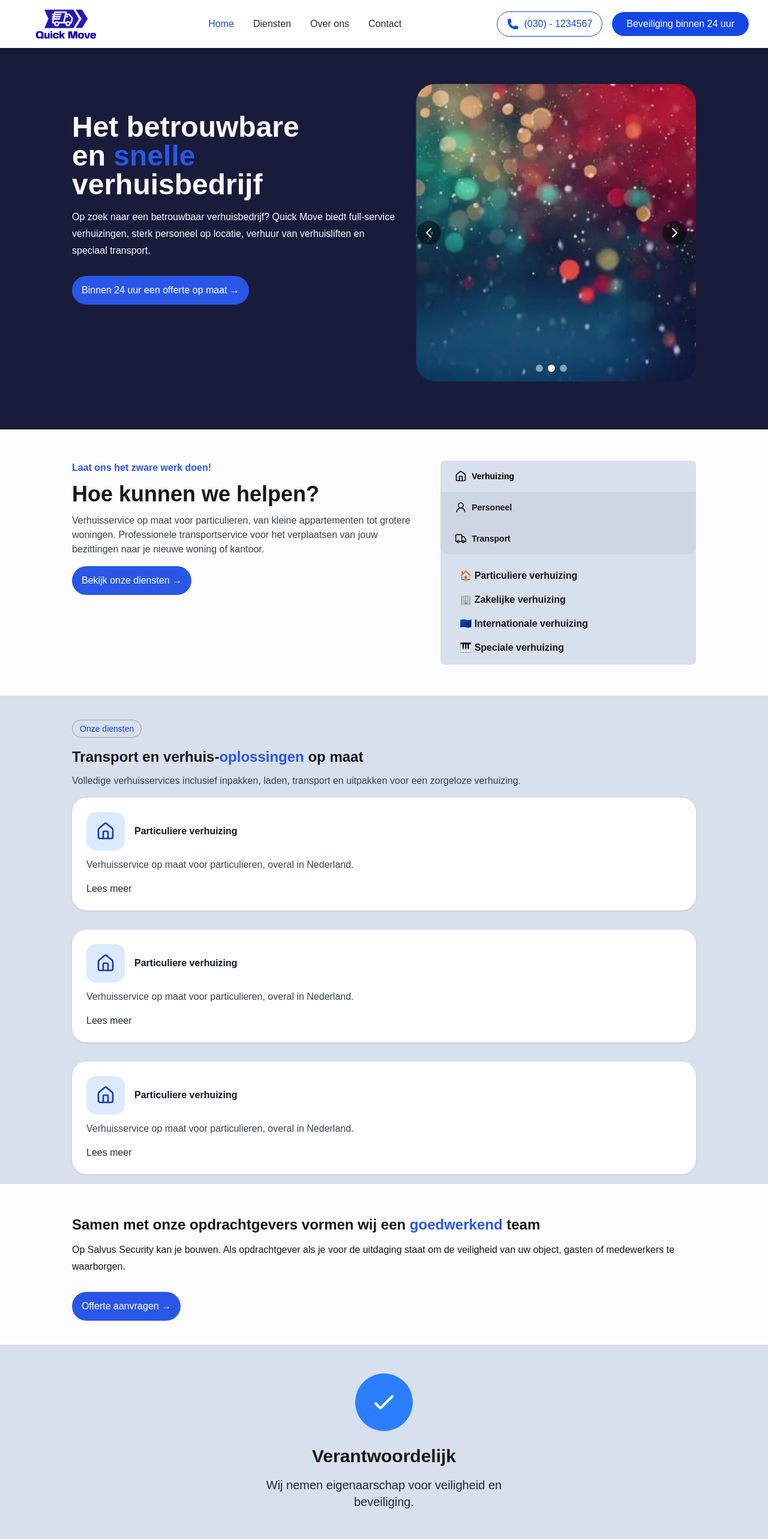
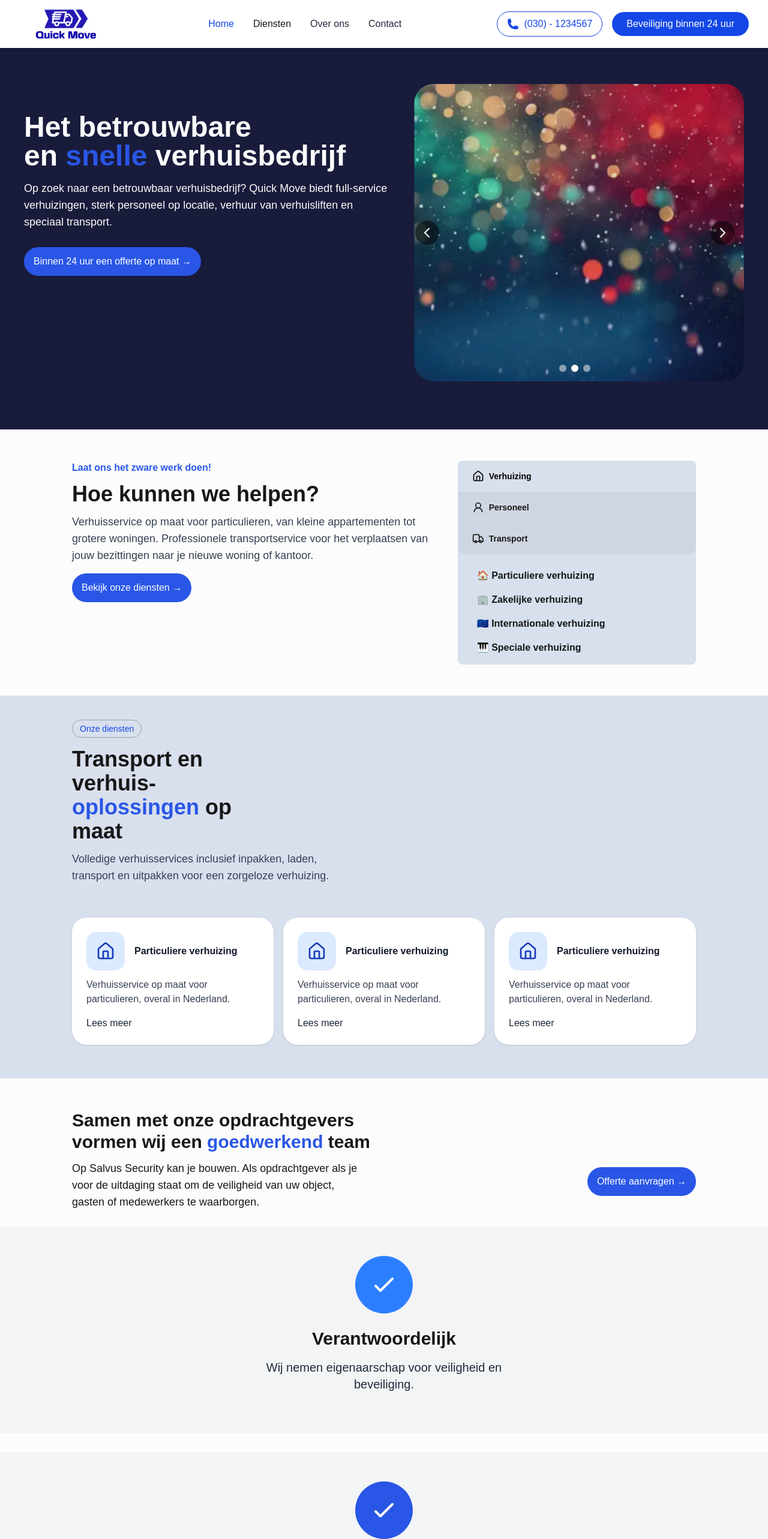
Before and after one commit to Turbootzz/Salvus-Security, a Next.js app: page / in a window 1280 px wide. Shown: the top 2566 px of the page at 60% size. Built offline with nearby package versions, Linux system fonts and the light colour scheme.

Commit message:
homepage responsive

```diff
--- a/src/components/common/cards/ValueProposition.tsx
+++ b/src/components/common/cards/ValueProposition.tsx
@@ -41,7 +41,7 @@ const ValueItem: React.FC<ValueItemProps> = ({
 const ValueProposition: React.FC = () => {
   return (
 	<>
-	  <div className="w-full bg-light-blue_c pt-12 pb-1 mb-8">
+	  <div className="w-full bg-gray-100 pt-12 pb-1 mb-8">
 		<div className="container mx-auto">
 		  <ValueItem
 			title="Verantwoordelijk"
@@ -50,7 +50,7 @@ const ValueProposition: React.FC = () => {
 		  />
 		</div>
 	  </div>
-	  <div className="w-full bg-light-blue_c pt-12 pb-1 mb-8">
+	  <div className="w-full bg-gray-100 pt-12 pb-1 mb-8">
 		<div className="container mx-auto">
 		  <ValueItem
 			title="Betrouwbaar"
--- a/src/components/layout/Capabilities.tsx
+++ b/src/components/layout/Capabilities.tsx
@@ -15,13 +15,13 @@ export default function Capabilities() {
   return (
 	<section className="bg-background mt-13 mb-13">
 	  <div className="container md:container-md lg:container-lg">
-		<div className="flex">
+		<div className="md:flex">
 		<div className="md:block mr-10">
 		<p className="text-secondary font-semibold pb-3">
 		  Laat ons het zware werk doen!
 		</p>
 		<h2 className="text-2xl md:text-4xl font-bold pb-3">Hoe kunnen we helpen?</h2>
-		<p className="text-gray-700 pb-4">
+		<p className="text-gray-700 pb-4 text-base md:text-lg">
 		  Verhuisservice op maat voor particulieren, van kleine appartementen
 		  tot grotere woningen. Professionele transportservice voor het
 		  verplaatsen van jouw bezittingen naar je nieuwe woning of kantoor.
--- a/src/components/layout/Heading.tsx
+++ b/src/components/layout/Heading.tsx
@@ -33,7 +33,7 @@ export default function Heading() {
 
   return (
 	<section className="bg-dark-blue_c pt-35 pb-20">
-	  <div className="container lg:container-lg">
+	  <div className="px-10">
 		<div className="md:flex">
 		<div className="md:block md:pr-5 mt-12">
 		<h1 className="text-background text-3xl md:text-5xl font-bold mb-4 mr-5">
@@ -53,7 +53,7 @@ export default function Heading() {
 			<br />
 			en <span className="text-secondary">snelle</span> verhuisbedrijf
 		</h1>
-		<p className="text-background mb-7 leading-7">
+		<p className="text-background mb-7 leading-7 text-base md:text-lg">
 		  Op zoek naar een betrouwbaar verhuisbedrijf? Quick Move biedt
 		  full-service verhuizingen, sterk personeel op locatie, verhuur van
 		  verhuisliften en speciaal transport.
--- a/src/components/layout/Reviews.tsx
+++ b/src/components/layout/Reviews.tsx
@@ -31,16 +31,20 @@ export default function Reviews() {
   return (
 	<section className="bg-background mt-13 mb-13">
 	  <div className="container lg:container-lg">
-		<h3 className="text-2xl font-bold mb-3">Samen met onze opdrachtgevers vormen wij een <span className="text-secondary">goedwerkend</span> team</h3>
-		<p className="mb-7 leading-7">
-		  Op Salvus Security kan je bouwen. Als opdrachtgever als je voor de
-		  uitdaging staat om de veiligheid van uw object, gasten of medewerkers
-		  te waarborgen.
-		</p>
-		<Button text="Offerte aanvragen &rarr;" onClick={() => alert("Klik!")} />
+	  <h3 className="text-2xl md:text-3xl md:max-w-140 font-bold mb-3">
+  Samen met onze opdrachtgevers vormen wij een <span className="text-secondary">goedwerkend</span> team
+</h3>
+<div className="md:flex md:items-center">
+  <p className="mb-7 leading-7 text-base md:text-lg md:max-w-120">
+    Op Salvus Security kan je bouwen. Als opdrachtgever als je voor de
+    uitdaging staat om de veiligheid van uw object, gasten of medewerkers
+    te waarborgen.
+  </p>
+  <Button className="md:ml-auto" text="Offerte aanvragen &rarr;" onClick={() => alert("Klik!")} />
+</div>
 	  </div>
 	  <ValueProposition />
-	  <div className="flex justify-center p-8 bg-gray-100">
+	  <div className="flex justify-center p-8 bg-light-blue_c">
 	  <ReviewSlideShow />
 	</div>
 	</section>
--- a/src/components/layout/Services.tsx
+++ b/src/components/layout/Services.tsx
@@ -5,17 +5,18 @@ export default function Services() {
   return (
 	<section className="bg-light-blue_c mt-13 mb-13">
 	  <div className="container lg:container-lg pt-10">
-		<h4 className="text-blue-700 border text-sm border-gray-400 rounded-4xl px-3 py-1 inline-block mb-4">
+		<h4 id="diensten" className="text-blue-700 border text-sm border-gray-400 rounded-4xl px-3 py-1 inline-block mb-4 scroll-mt-20">
 		  Onze diensten
 		</h4>
-		<h2 className="text-2xl font-bold mb-3">
+		<h2 className="text-2xl md:text-4xl font-bold mb-3 md:max-w-80">
 		  Transport en verhuis-
 		  <span className="text-secondary">oplossingen</span> op maat
 		</h2>
-		<p className="text-gray-700 text-base">
+		<p className="text-gray-700 text-base md:text-lg max-w-120">
 		  Volledige verhuisservices inclusief inpakken, laden, transport en
 		  uitpakken voor een zorgeloze verhuizing.
 		</p>
+		<div className="md:grid md:grid-cols-3 md:gap-4 md:py-10">
 		<div className="py-4">
 		<ServiceCard
 			className="mx-auto"
@@ -46,6 +47,7 @@ export default function Services() {
 			href="/services/particuliere-verhuizing"
 		  />
 		</div>
+		</div>
 	  </div>
 	</section>
   );
--- a/src/components/navigation/Navbar.tsx
+++ b/src/components/navigation/Navbar.tsx
@@ -1,6 +1,6 @@
 "use client";
 import { useState } from "react";
-import Link from 'next/link'
+import Link from "next/link";
 import { Menu, X } from "lucide-react";
 import Image from "next/image";
 import Phone from "@/components/common/icons/Phone";
@@ -33,15 +33,20 @@ export default function Navbar() {
 
 		  {/* Desktop Navigation */}
 		  <div className="hidden md:flex md:items-center md:space-x-8">
-		  <Link
-			  href="/"
-			  className="text-blue-700 font-medium"
-			>
+			<Link href="/" className="text-blue-700 font-medium">
 			  Home
 			</Link>
 			<Link
-			  href="/Diensten"
-			  className="text-gray-800 hover:text-blue-700 font-medium"
+			  href="/"
+			  as="/#diensten"
+			  scroll={false}
+			  onClick={(e) => {
+				e.preventDefault();
+				const element = document.getElementById("diensten");
+				if (element) {
+				  element.scrollIntoView({ behavior: "smooth" });
+				}
+			  }}
 			>
 			  Diensten
 			</Link>
@@ -61,11 +66,17 @@ export default function Navbar() {
 
 		  {/* Desktop CTA buttons */}
 		  <div className="hidden md:flex md:items-center md:space-x-4">
-			<Link href="tel:0301234567" className="flex items-center px-4 py-2 border border-blue-700 text-blue-700 rounded-full hover:bg-blue-50">
-			  <Phone/>
+			<Link
+			  href="tel:0301234567"
+			  className="flex items-center px-4 py-2 border border-blue-700 text-blue-700 rounded-full hover:bg-blue-50"
+			>
+			  <Phone />
 			  <span className="ml-2">(030) - 1234567</span>
 			</Link>
-			<Link href="/" className="px-6 py-2 bg-blue-700 text-white font-medium rounded-full hover:bg-blue-800">
+			<Link
+			  href="/"
+			  className="px-6 py-2 bg-blue-700 text-white font-medium rounded-full hover:bg-blue-800"
+			>
 			  Beveiliging binnen 24 uur
 			</Link>
 		  </div>
@@ -91,7 +102,9 @@ export default function Navbar() {
 			exit={{ opacity: 0, y: -10 }}
 			transition={{ duration: 0.2 }}
 			className="md:hidden absolute w-full bg-white shadow-md"
-			style={{ top: "calc(80px + 56px)" }} /* 80px (h-20) + approx 56px for phone banner */
+			style={{
+			  top: "calc(80px + 56px)",
+			}} /* 80px (h-20) + approx 56px for phone banner */
 		  >
 			<Link
 			  href="/"
```
